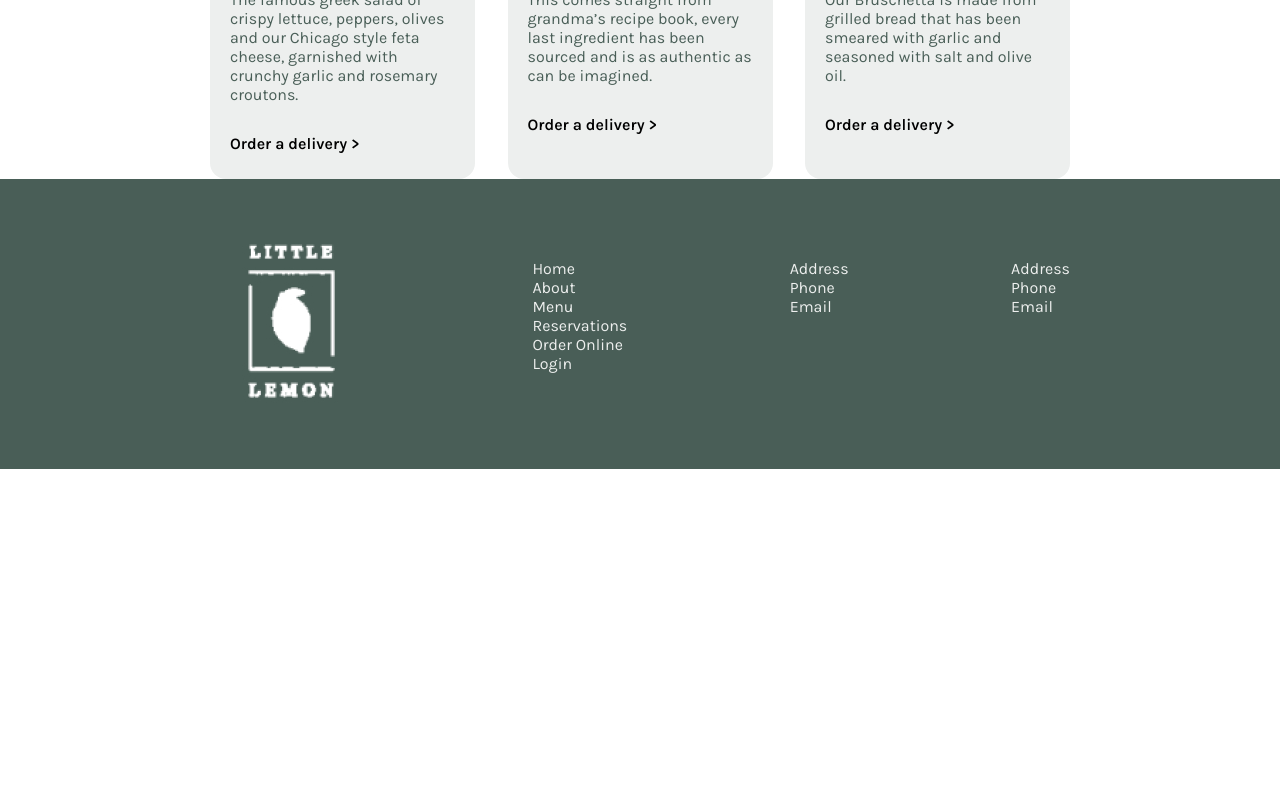
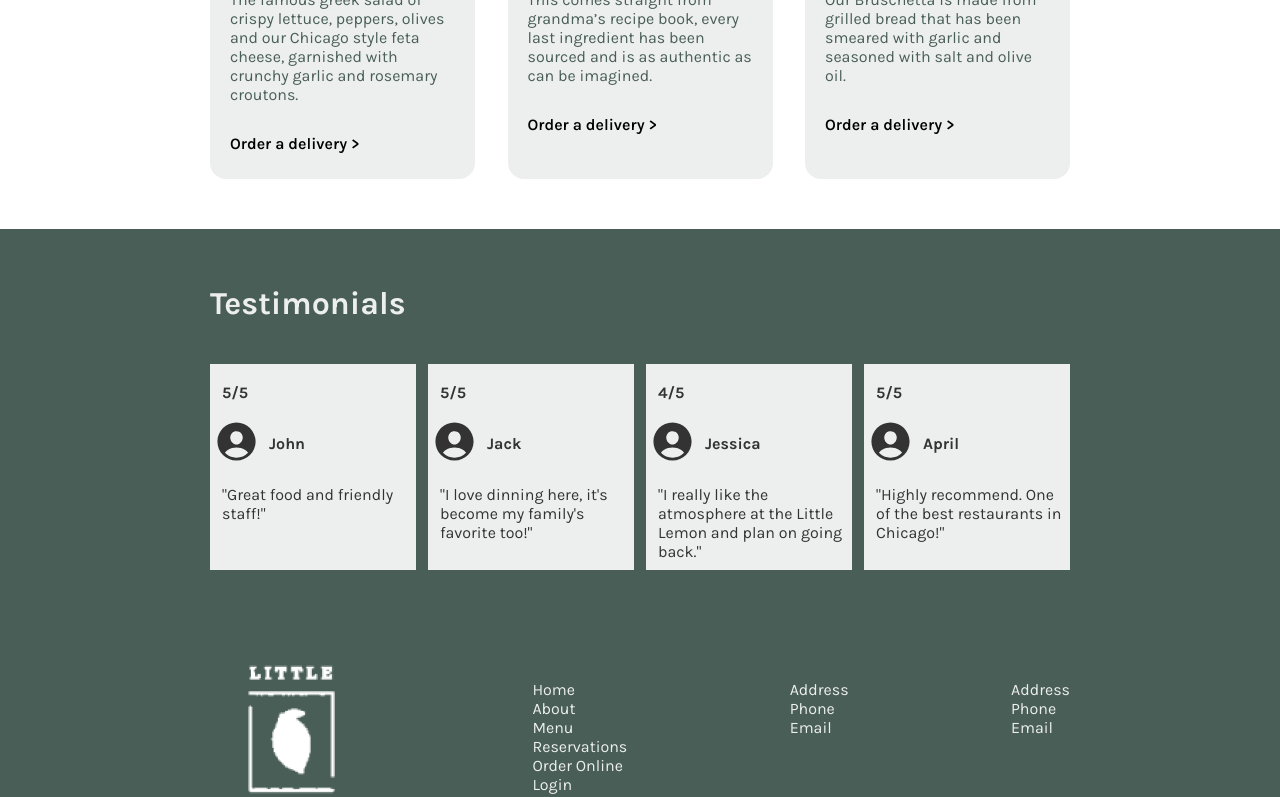
Before and after one commit to eric9481/meta-project, a React (Create React App) app: page / in a window 1280 px wide. Shown: the part 935-1732 px from the top of the page. Before the commit the page ends 1404 px from the top, so only its background shows below. Built offline with nearby package versions, Linux system fonts and the light colour scheme; a web font is replaced by a local one.

Commit message:
testimonials

```diff
--- a/package.json
+++ b/package.json
@@ -8,6 +8,7 @@
     "@testing-library/user-event": "^13.5.0",
     "react": "^18.3.1",
     "react-dom": "^18.3.1",
+    "react-icons": "^5.4.0",
     "react-router-dom": "^6.28.0",
     "react-router-hash-link": "^2.4.3",
     "react-scripts": "5.0.1",
--- a/src/App.css
+++ b/src/App.css
@@ -292,7 +292,7 @@ body {
     max-width: 265px;
     border-radius: 16px;
     overflow: hidden;
-    margin: 0;
+    margin: 0 0 50px;
   }
 
   .card-content {
@@ -331,6 +331,9 @@ body {
 
 .specials {
   padding: 15px 15px 0 15px;
+}
+
+.specials-title {
   font: var(--section-title);
 }
 
@@ -366,3 +369,59 @@ body {
     justify-content: space-between;
   }
 }
+
+
+/* Customers Say */
+
+.cs {
+  padding: 30px 15px 15px 15px;
+}
+
+.cs-title {
+  font-size: 2rem;
+}
+
+.cs-card {
+  background-color: var(--h1);
+  color: var(--h2);
+  padding: 3px;
+  margin: 15px 0;
+  max-width: 200px;
+  height: 200px;
+}
+
+.cs-card-rating {
+  margin-left: 9px;
+  font-weight: 700;
+}
+
+.cs-card-icon {
+  font-size: 47px;
+}
+
+.cs-card-flex {
+  display: flex;
+
+}
+
+.cs-card-name {
+  font-weight: 700;
+  margin-left: 9px;
+}
+
+.cs-card-review {
+  margin-left: 9px;
+}
+
+.cs-cards {
+  display: flex;
+  flex-direction: column;
+  align-items: center;
+}
+
+@media screen and (min-width: 860px) {
+  .cs-cards {
+    flex-direction: row;
+    justify-content: space-between;
+  }
+}
--- a/src/components/CustomersSay.js
+++ b/src/components/CustomersSay.js
@@ -1,8 +1,45 @@
 import React from 'react'
+import { IoPersonCircle } from "react-icons/io5";
+
+const testimonials = [
+  { name: "John", rating: 5, review: "Great food and friendly staff!" },
+  {
+    name: "Jack",
+    rating: 5,
+    review: "I love dinning here, it's become my family's favorite too!",
+  },
+  {
+    name: "Jessica",
+    rating: 4,
+    review:
+      "I really like the atmosphere at the Little Lemon and plan on going back.",
+  },
+  {
+    name: "April",
+    rating: 5,
+    review: "Highly recommend. One of the best restaurants in Chicago!",
+  },
+];
 
 const CustomersSay = () => {
   return (
-    <div>CustomersSay</div>
+    <div className='bg-container'>
+      <div className='container cs'>
+        <h2 className='cs-title'>Testimonials</h2>
+        <div className='cs-cards'>
+          {testimonials.map((item) => (
+            <div className='cs-card' key={item.name}>
+              <p className='cs-card-rating'>{item.rating}/5</p>
+              <div className='cs-card-flex'>
+                <IoPersonCircle className='cs-card-icon'/>
+                <p className='cs-card-name'>{item.name}</p>
+              </div>
+              <p className='cs-card-review'>"{item.review}"</p>
+            </div>
+          ))}
+        </div>
+      </div>
+    </div>
   )
 }
 
--- a/src/components/Homepage.js
+++ b/src/components/Homepage.js
@@ -2,12 +2,14 @@ import React from 'react'
 import CallToAction from './CallToAction'
 import Card from './Card'
 import Specials from './Specials'
+import CustomersSay from './CustomersSay'
 
 const Homepage = () => {
   return (
     <>
       <CallToAction />
       <Specials />
+      <CustomersSay />
     </>
   )
 }
--- a/src/components/Specials.js
+++ b/src/components/Specials.js
@@ -29,7 +29,7 @@ const Specials = () => {
   return (
     <div className="container">
       <div className="specials">
-        <h2>ORDER FOR DELIVERY!</h2>
+        <h2 className="specials-title">ORDER FOR DELIVERY!</h2>
       </div>
       <div className="specials-desktop">
         <h2>Specials</h2>
```
Also changed, not shown: 1 other file (tests, documents, lock files or other folders).
